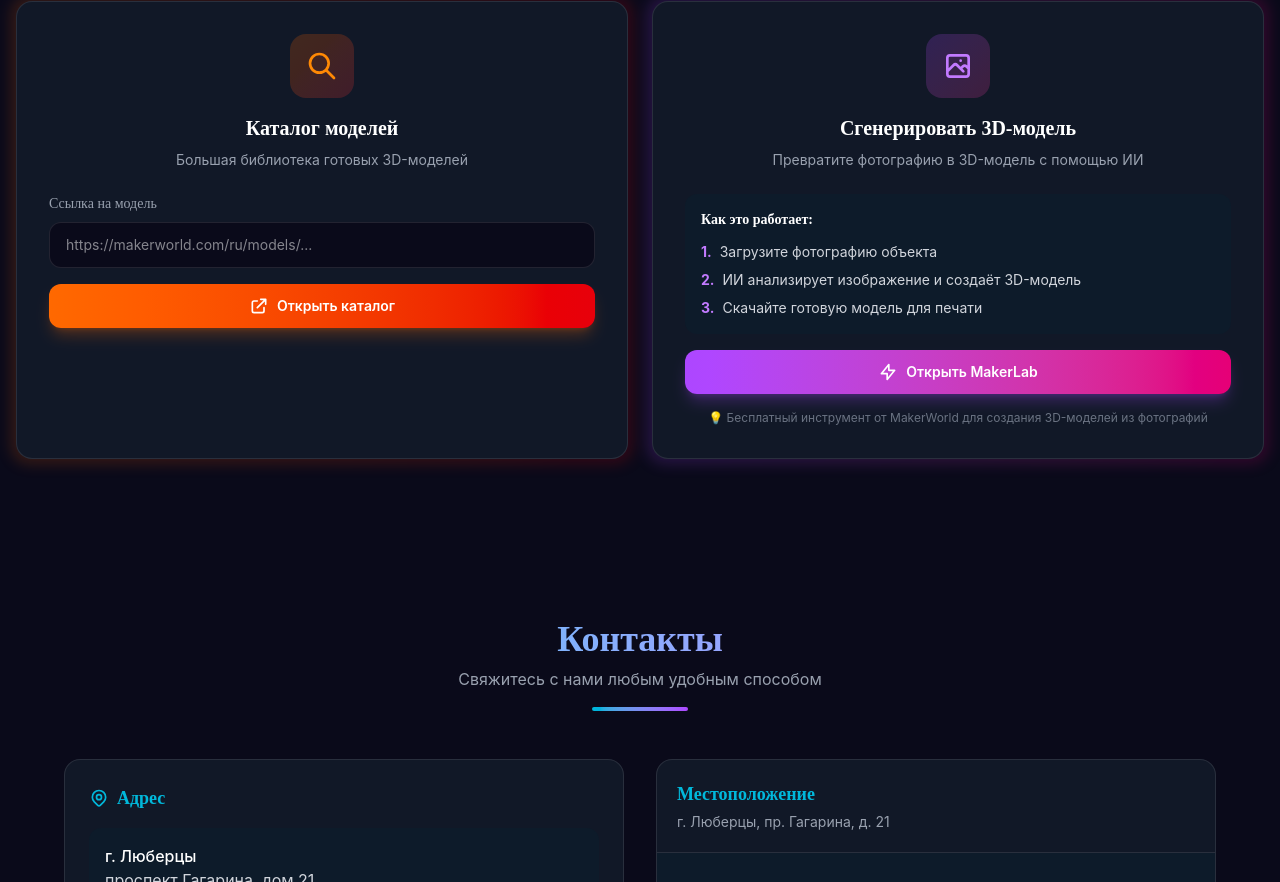
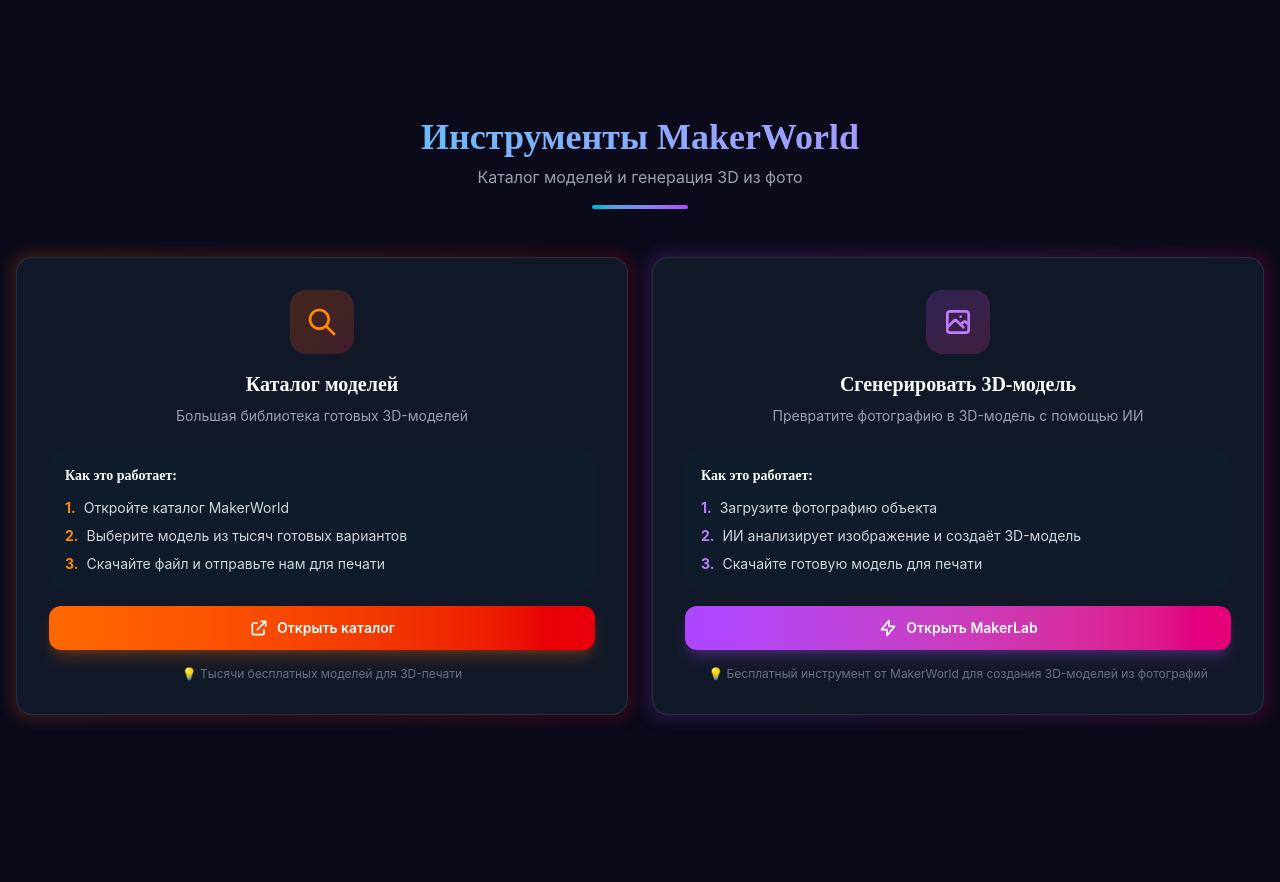
Before and after one commit to ivan102ajc/3d-print-studio, a React (Vite) app: page / in a window 1280 px wide. Shown: the part 6421-7303 px from the top of the page. Built offline with nearby package versions, Linux system fonts and the light colour scheme; grey boxes are pictures that could not be loaded.

Commit message:
task snapshot f0df58da-b888-4e00-a140-168e82478495

```diff
--- a/src/App.tsx
+++ b/src/App.tsx
@@ -103,7 +103,6 @@ function App() {
   ];
 
   const [gallery] = useState<GalleryItem[]>(defaultGallery);
-  const [makerWorldUrl, setMakerWorldUrl] = useState<string>('');
 
 
   useEffect(() => {
@@ -568,15 +567,13 @@ function App() {
             {gallery.map((item, i) => (
               <div
                 key={i}
-                className="relative group rounded-2xl overflow-visible border border-white/10 hover:border-cyan-500/30 transition-all duration-300"
+                className="relative group rounded-2xl overflow-hidden border border-white/10 hover:border-cyan-500/30 transition-all duration-300"
               >
-                <div className="overflow-hidden rounded-2xl transition-all duration-300 group-hover:py-4">
                 <img
                   src={item.src}
                   alt={item.title}
-                    className="w-full h-48 sm:h-64 object-cover transition-all duration-300"
+                  className="w-full h-64 sm:h-80 object-cover"
                 />
-                </div>
                 <div className={`absolute inset-0 bg-gradient-to-t ${isDark ? 'from-[#0a0a1a]' : 'from-black/80'} via-transparent to-transparent opacity-0 group-hover:opacity-100 transition-opacity pointer-events-none rounded-2xl`}>
                   <div className="absolute bottom-0 left-0 right-0 p-3 sm:p-4">
                     <p className="text-white font-['Orbitron'] text-xs sm:text-sm">{item.title}</p>
@@ -606,33 +603,30 @@ function App() {
                   <p className={`${textMuted} text-sm`}>Большая библиотека готовых 3D-моделей</p>
                 </div>
                 <div className="space-y-4">
-                  <div>
-                    <label className={`block text-xs sm:text-sm ${textMuted} mb-2 font-['Orbitron']`}>Ссылка на модель</label>
-                    <input type="url" placeholder="https://makerworld.com/ru/models/..." className={`w-full ${inputBg} border ${inputBorder} rounded-xl px-3 sm:px-4 py-2.5 sm:py-3 ${textPrimary} focus:outline-none transition-colors text-sm`}
-                      onChange={(e) => {
-                        const url = e.target.value.trim();
-                        setMakerWorldUrl(url.includes('makerworld.com') ? url : '');
-                      }}
-                    />
+                  <div className={`p-4 rounded-xl ${bgCardAlt}`}>
+                    <h4 className={`font-['Orbitron'] text-sm font-bold ${textPrimary} mb-3`}>Как это работает:</h4>
+                    <div className="space-y-2 text-sm">
+                      <div className="flex items-start gap-2">
+                        <span className="text-orange-400 font-bold">1.</span>
+                        <span className={textSecondary}>Откройте каталог MakerWorld</span>
                       </div>
-                  <div className="flex flex-col sm:flex-row gap-3">
-                    <a href="https://makerworld.com/ru" target="_blank" rel="noopener noreferrer" className="flex-1 inline-flex items-center justify-center gap-2 px-5 py-3 rounded-xl bg-gradient-to-r from-orange-500 to-red-600 text-white font-semibold hover:from-orange-400 hover:to-red-500 transition-all duration-300 shadow-lg shadow-orange-500/25 text-sm">
+                      <div className="flex items-start gap-2">
+                        <span className="text-orange-400 font-bold">2.</span>
+                        <span className={textSecondary}>Выберите модель из тысяч готовых вариантов</span>
+                      </div>
+                      <div className="flex items-start gap-2">
+                        <span className="text-orange-400 font-bold">3.</span>
+                        <span className={textSecondary}>Скачайте файл и отправьте нам для печати</span>
+                      </div>
+                    </div>
+                  </div>
+                  <a href="https://makerworld.com/ru" target="_blank" rel="noopener noreferrer" className="w-full inline-flex items-center justify-center gap-2 px-5 py-3 rounded-xl bg-gradient-to-r from-orange-500 to-red-600 text-white font-semibold hover:from-orange-400 hover:to-red-500 transition-all duration-300 shadow-lg shadow-orange-500/25 text-sm">
                     <svg className="w-5 h-5 flex-shrink-0" fill="none" stroke="currentColor" viewBox="0 0 24 24"><path strokeLinecap="round" strokeLinejoin="round" strokeWidth={2} d="M10 6H6a2 2 0 00-2 2v10a2 2 0 002 2h10a2 2 0 002-2v-4M14 4h6m0 0v6m0-6L10 14" /></svg>
                     Открыть каталог
                   </a>
-                    {makerWorldUrl && (
-                      <a href={`https://t.me/ivanchay0937?text=${encodeURIComponent(`Хочу напечатать эту модель: ${makerWorldUrl}`)}`} target="_blank" rel="noopener noreferrer" className="flex-1 inline-flex items-center justify-center gap-2 px-5 py-3 rounded-xl bg-gradient-to-r from-cyan-500 to-blue-600 text-white font-semibold hover:from-cyan-400 hover:to-blue-500 transition-all duration-300 shadow-lg shadow-cyan-500/25 text-sm">
-                        <svg className="w-5 h-5 flex-shrink-0" viewBox="0 0 24 24" fill="currentColor"><path d="M12 2C6.48 2 2 6.48 2 12s4.48 10 10 10 10-4.48 10-10S17.52 2 12 2zm4.64 6.8c-.15 1.58-.8 5.42-1.13 7.19-.14.75-.42 1-.68 1.03-.58.05-1.02-.38-1.58-.75-.88-.58-1.38-.94-2.23-1.5-.99-.65-.35-1.01.22-1.59.15-.15 2.71-2.48 2.76-2.69a.2.2 0 00-.05-.18c-.06-.05-.14-.03-.21-.02-.09.02-1.49.95-4.22 2.79-.4.27-.76.41-1.08.4-.36-.01-1.04-.2-1.55-.37-.63-.2-1.12-.31-1.08-.66.02-.18.27-.36.74-.55 2.92-1.27 4.86-2.11 5.83-2.51 2.78-1.16 3.35-1.36 3.73-1.36.08 0 .27.02.39.12.1.08.13.19.14.27-.01.06.01.24 0 .38z"/></svg>
-                        Обсудить печать
-                      </a>
-                    )}
-                  </div>
-                  {makerWorldUrl && (
-                    <div className="p-4 rounded-xl bg-orange-500/10 border border-orange-500/20">
-                      <p className={`${textPrimary} text-sm font-medium mb-1`}>Выбранная модель:</p>
-                      <a href={makerWorldUrl} target="_blank" rel="noopener noreferrer" className="text-orange-400 text-xs break-all hover:underline">{makerWorldUrl}</a>
-                    </div>
-                  )}
+                  <p className={`${textMutedLight} text-xs text-center`}>
+                    💡 Тысячи бесплатных моделей для 3D-печати
+                  </p>
                 </div>
               </div>
             </div>
```
Lines whose indentation alone changed are shown as unchanged.
